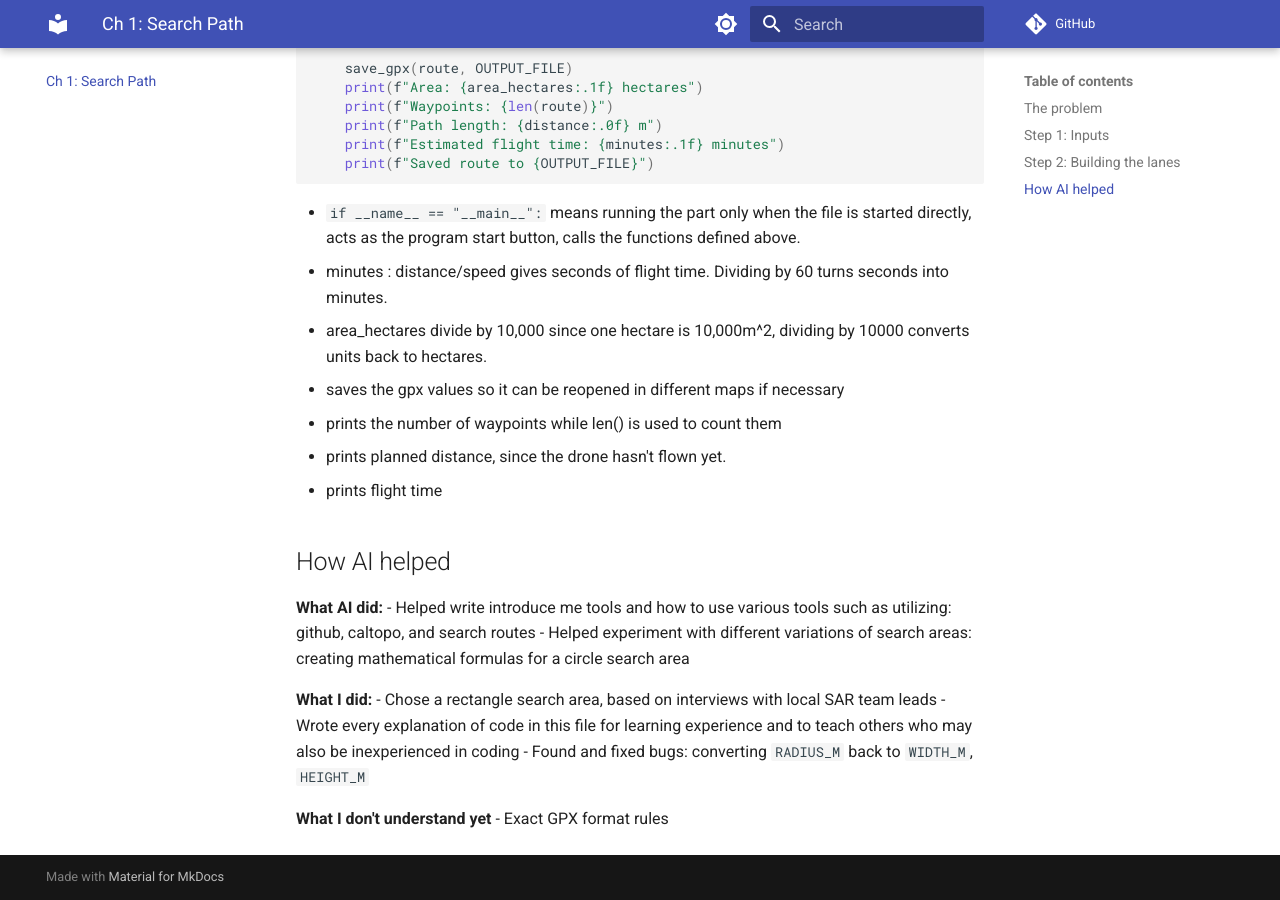
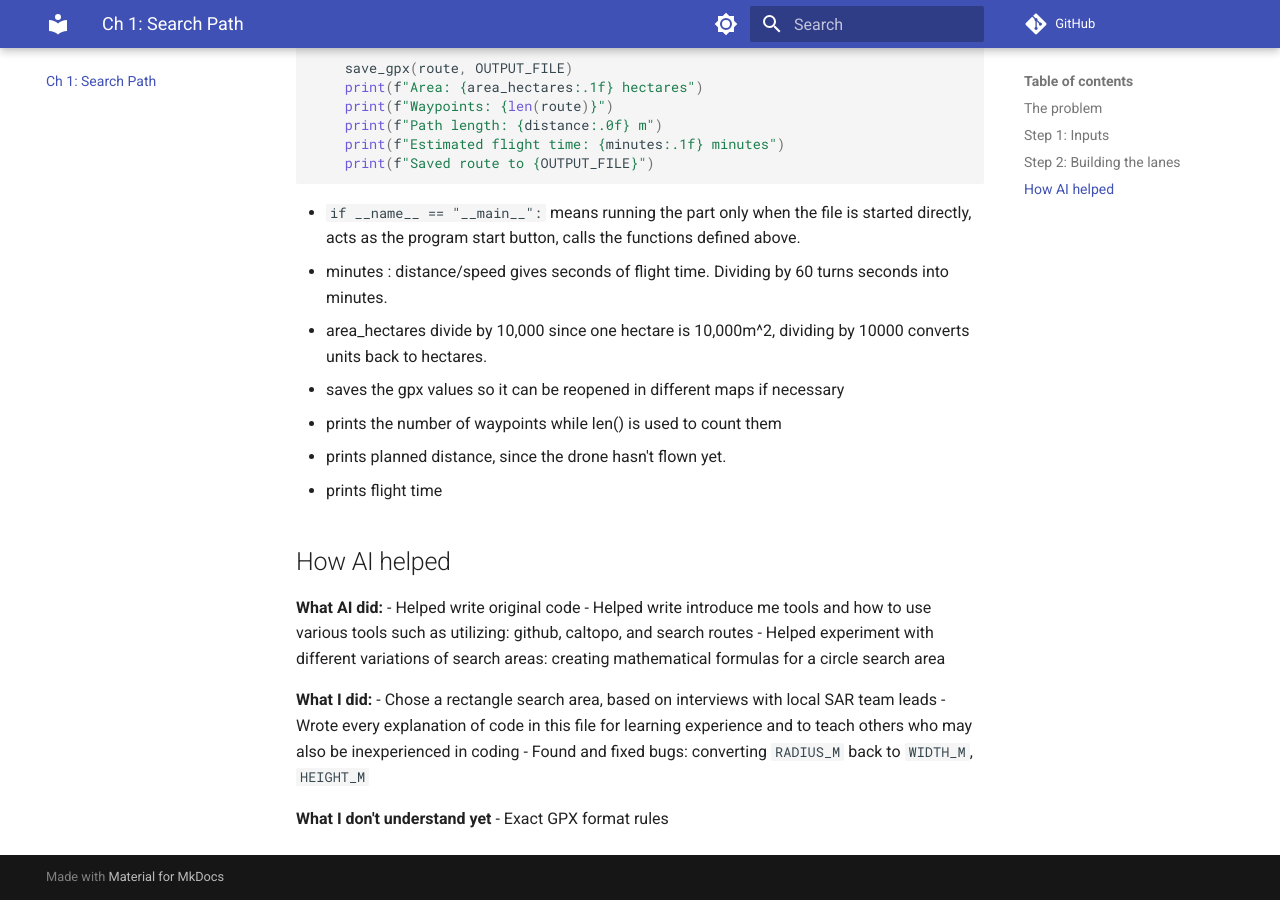
Before and after one commit to JosephKim05/sar-drone-blog, an MkDocs documentation site: the page built from docs/chapter-1-search-path/index.md, in a window 1280 px wide and 900 px high, scrolled down 3528 px. Built offline with MkDocs 1.6.1 and Material for MkDocs 9.7.7, drawn with Linux system fonts in a browser that asks for light colours; comment, search, counter and statistics services are not loaded.

Commit message:
Update AI contribution details in chapter 1
Expanded section on AI assistance in coding and tools.

```diff
--- a/docs/chapter-1-search-path/index.md
+++ b/docs/chapter-1-search-path/index.md
@@ -146,6 +146,7 @@ if __name__ == "__main__":
 ## How AI helped
 
 **What AI did:**
+- Helped write original code
 - Helped write introduce me tools and how to use various tools such as utilizing: github, caltopo, and search routes
 - Helped experiment with different variations of search areas: creating mathematical formulas for a circle search area
 
```
